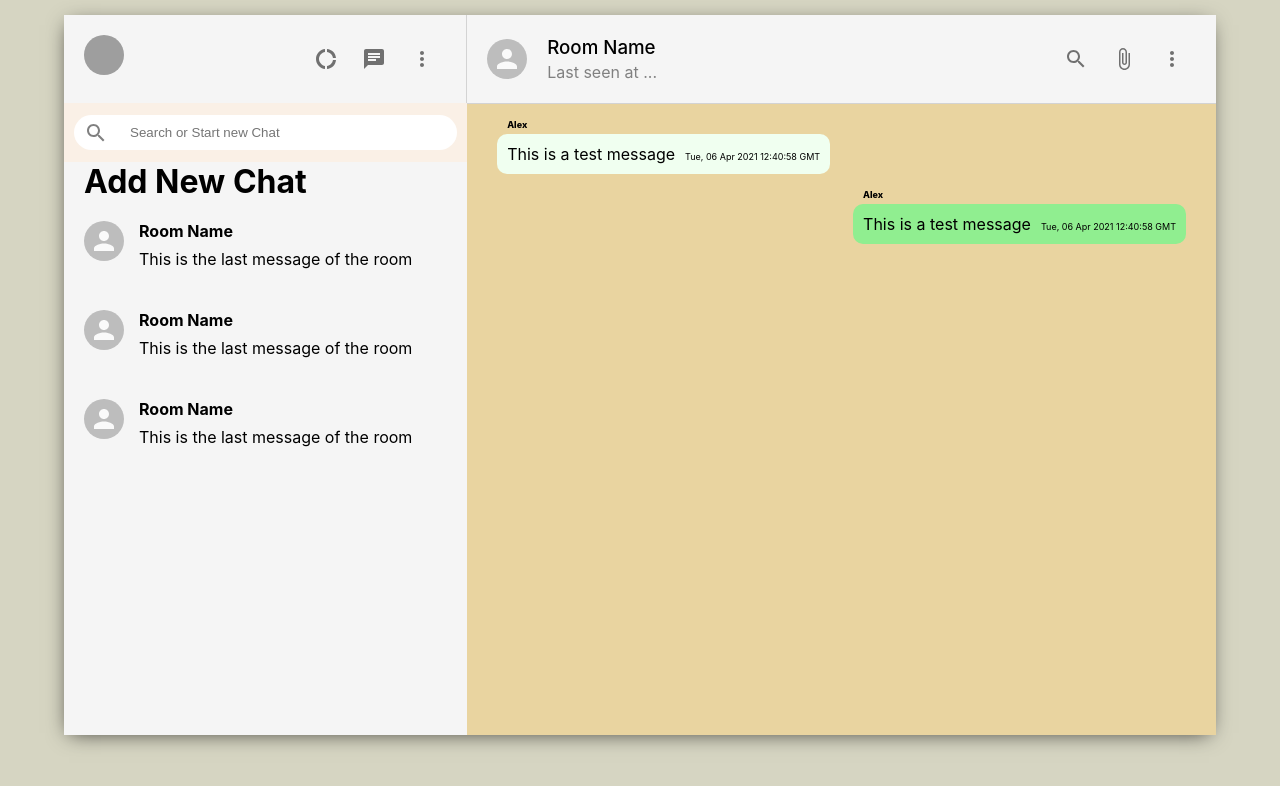
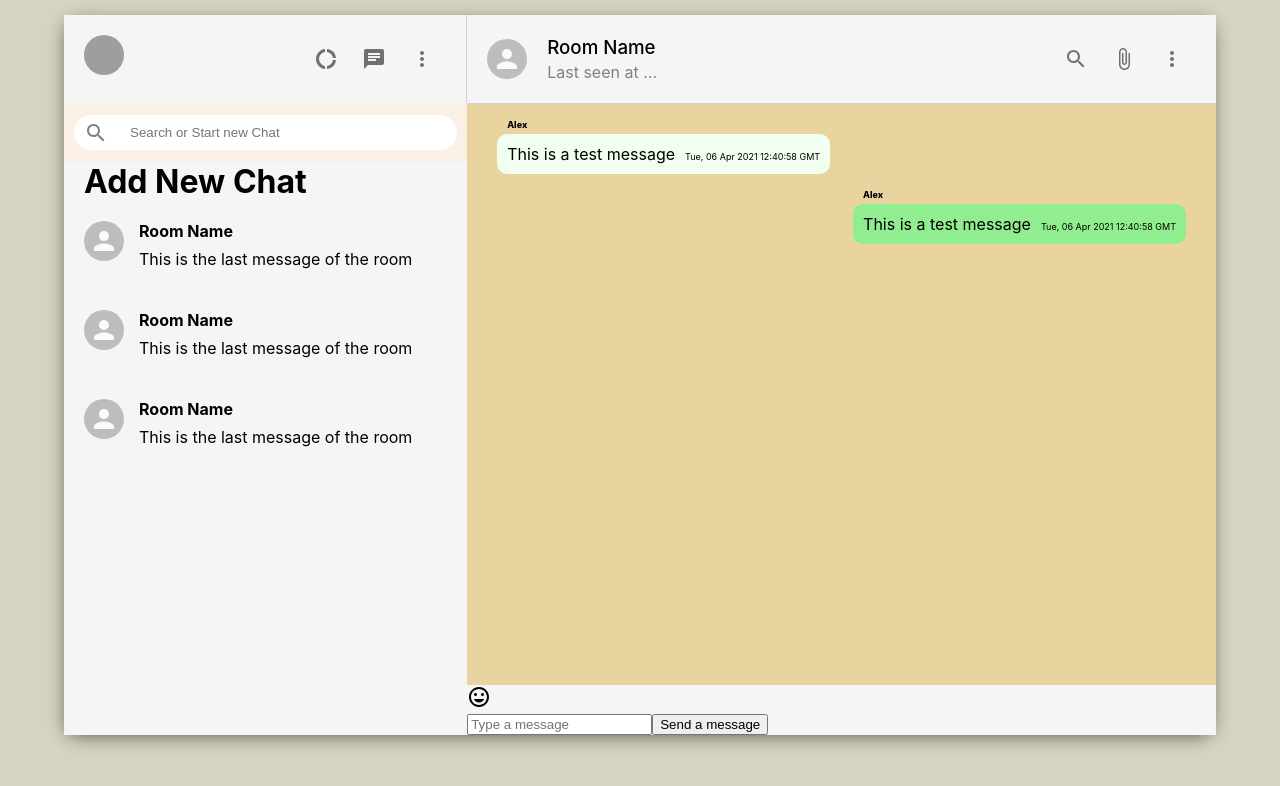
Before and after one commit to adospinoiu/MERN_WhatsApp_Clone, a React (Create React App) app in the folder whatsapp-clone/: page / in a window 1280 px wide. Shown: the top 786 px of the page. Built offline with nearby package versions, Linux system fonts and the light colour scheme; grey boxes are pictures that could not be loaded.

Commit message:
Added Emoticon and input field in the chat_footer in chat.js

```diff
--- a/whatsapp-clone/src/Chat.js
+++ b/whatsapp-clone/src/Chat.js
@@ -1,5 +1,6 @@
 import { Avatar, IconButton } from '@material-ui/core';
 import { AttachFile, MoreVert, SearchOutlined } from '@material-ui/icons';
+import InsertEmoticonIcon from '@material-ui/icons/InsertEmoticon';
 import React from 'react';
 import './Chat.css';
 
@@ -39,7 +40,15 @@ function Chat() {
                     This is a test message
                     <span className="chat__timestamp">{new Date().toUTCString()}</span>
                 </p>
+            </div>
 
+            <div className="chat__footer">
+                <InsertEmoticonIcon />
+
+                <form>
+                    <input placeholder="Type a message" type="text" />
+                    <button type="submit">Send a message</button>
+                </form>
             </div>
         </div>
     )
```
Also changed, not shown: 1 other file (tests, documents, lock files or other folders).
